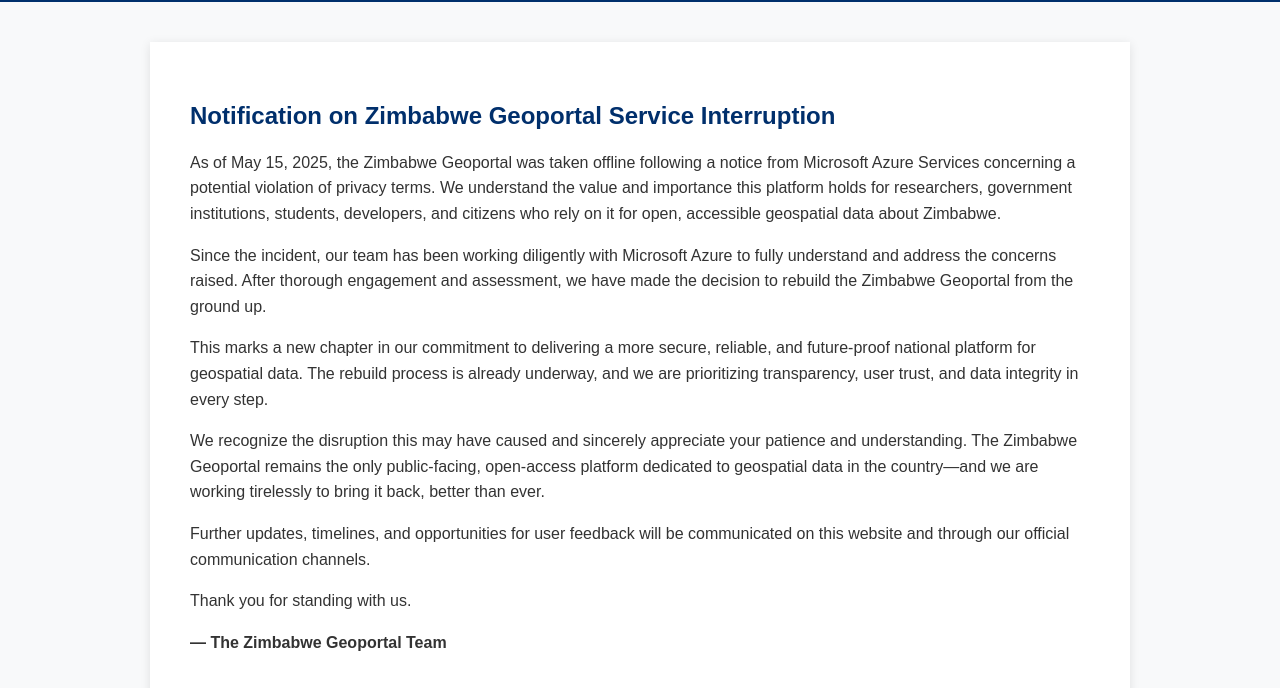
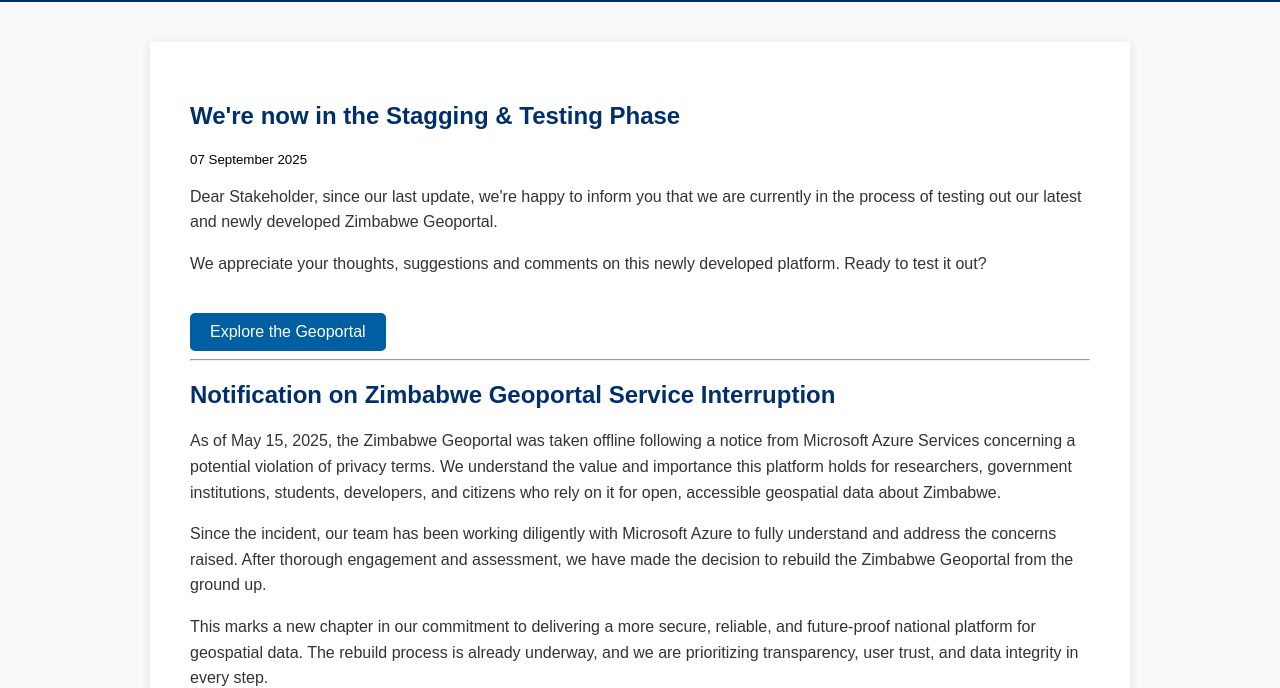
Before and after one commit to KM-Spatial/zimgeoportal.org.zw, a plain HTML site: page index.html in a window 1280 px wide. Shown: the part 112-800 px from the top of the page. Drawn offline with Linux system fonts and the light colour scheme.

Commit message:
Pushed updates for testing the Geopotal

```diff
--- a/index.html
+++ b/index.html
@@ -77,6 +77,14 @@
     </div>
 
     <div class="container">
+        <h2>We're now in the Stagging & Testing Phase</h2>
+        <small>07 September 2025</small>
+        <p>Dear Stakeholder, since our last update, we're happy to inform you that we are currently in the process of testing out our latest
+            and newly developed Zimbabwe Geoportal.
+        </p>
+        <p>We appreciate your thoughts, suggestions and comments on this newly developed platform. Ready to test it out? </p>
+        <a href="https://stagging.zimgeoportal.org.zw/" class="contact-button">Explore the Geoportal</a>
+        <hr>
         <h2>Notification on Zimbabwe Geoportal Service Interruption</h2>
         <p>
             As of May 15, 2025, the Zimbabwe Geoportal was taken offline following a notice from Microsoft Azure Services concerning a potential violation of privacy terms. We understand the value and importance this platform holds for researchers, government institutions, students, developers, and citizens who rely on it for open, accessible geospatial data about Zimbabwe.
```
